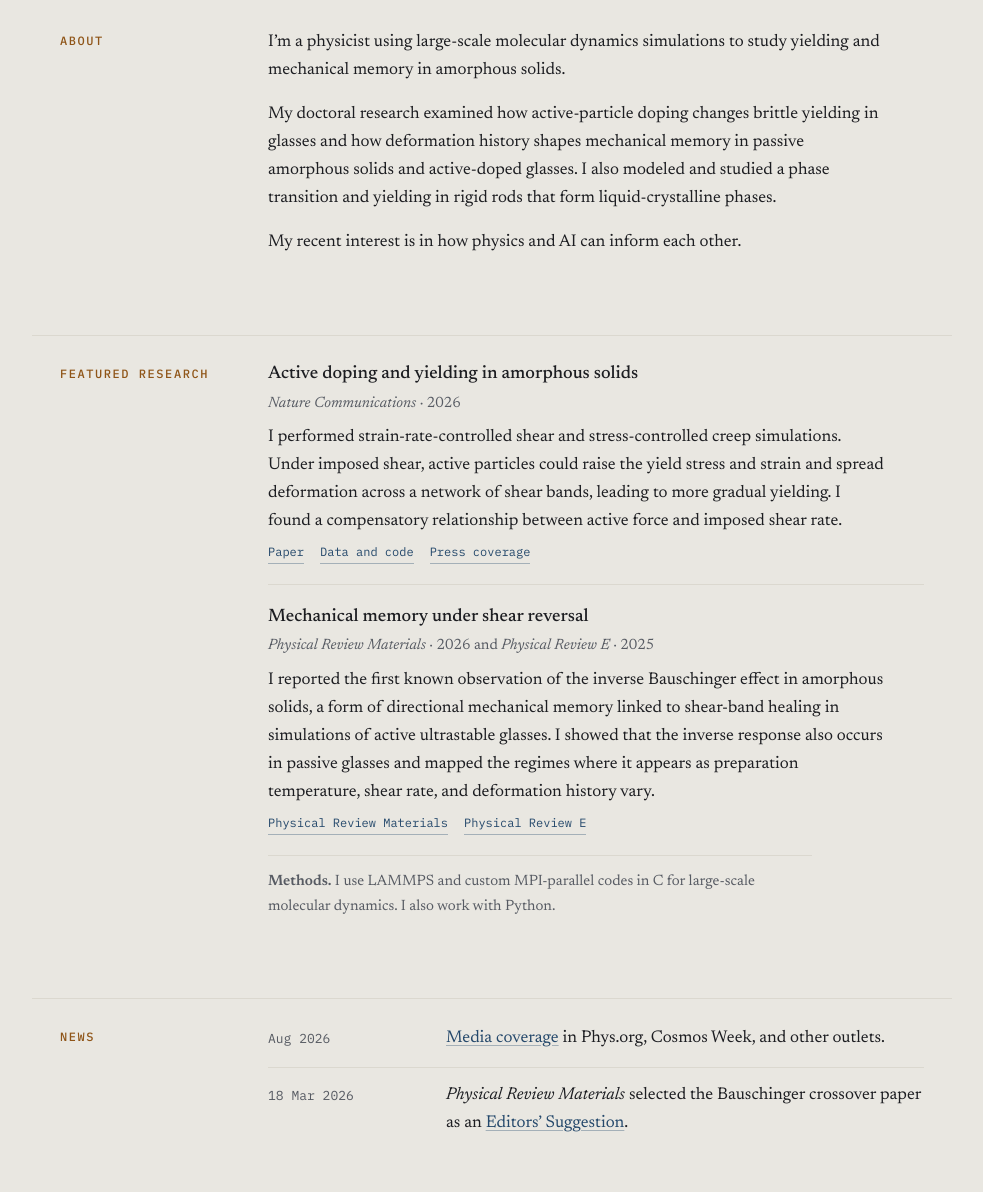
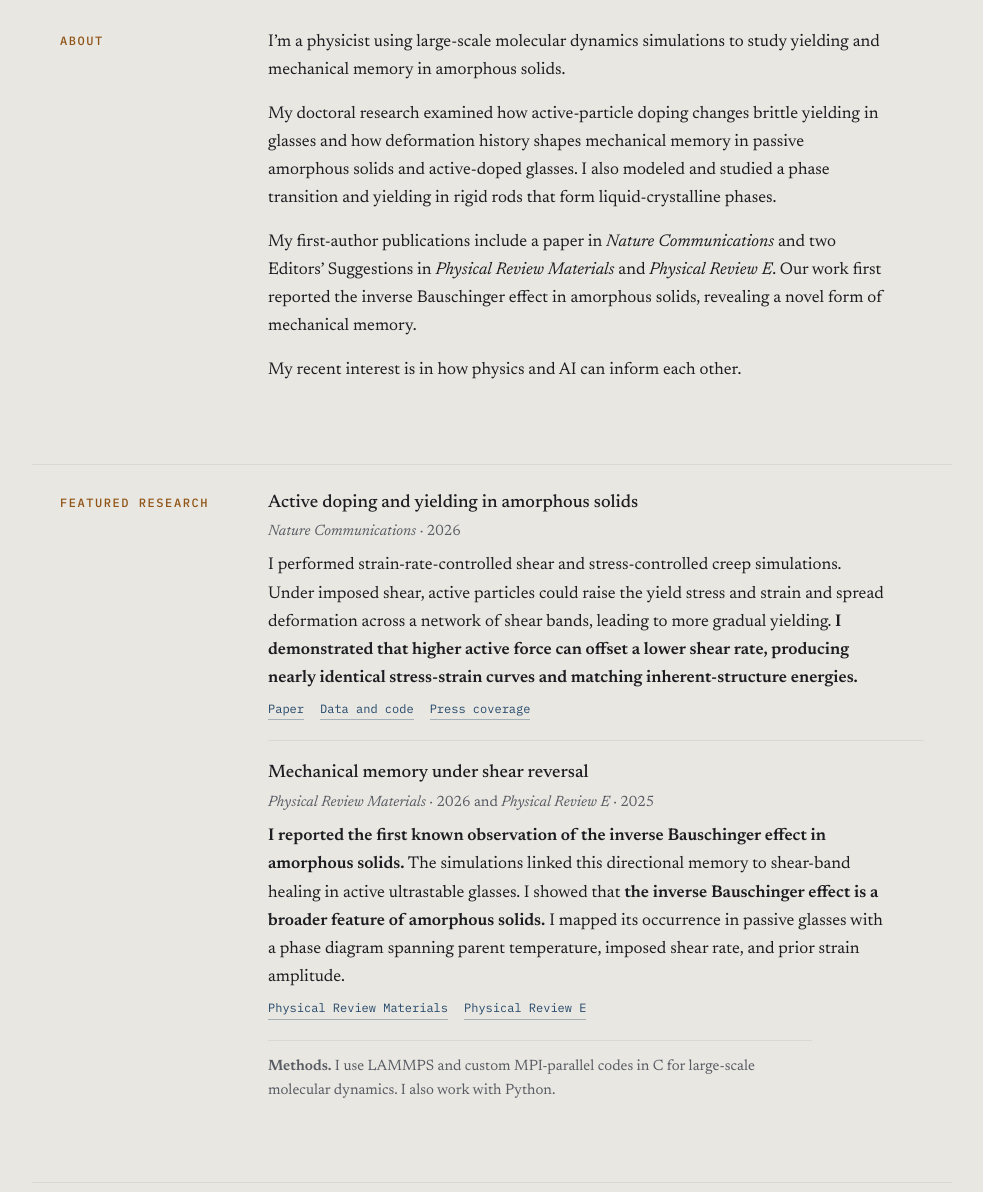
Before and after one commit to rashmipriya-rp/rashmipriya-rp.github.io, a plain HTML site: page index.html in a window 1280 px wide. Shown: the part 406-1598 px from the top of the page, without its empty margins (148-1131 px from the left). Drawn offline with Linux system fonts and the light colour scheme.

Commit message:
Add files via upload

```diff
--- a/index.html
+++ b/index.html
@@ -577,6 +577,10 @@ a:focus-visible {
            in glasses and how deformation history shapes mechanical memory in passive amorphous
            solids and active-doped glasses. I also modeled and studied a phase transition and
            yielding in rigid rods that form liquid-crystalline phases.</p>
+        <p>My first-author publications include a paper in <em>Nature Communications</em> and
+           two Editors’ Suggestions in <em>Physical Review Materials</em> and
+           <em>Physical Review E</em>. Our work first reported the inverse Bauschinger effect in amorphous solids,
+           revealing a novel form of mechanical memory.</p>
         <p>My recent interest is in how physics and AI can inform each other.</p>
       </div>
     </div>
@@ -594,8 +598,9 @@ a:focus-visible {
             <p>I performed strain-rate-controlled shear and stress-controlled creep simulations.
                Under imposed shear, active particles could raise the yield stress and strain
                and spread deformation across a network of shear bands, leading to more gradual
-               yielding. I found a compensatory relationship between active force and imposed
-               shear rate.</p>
+               yielding. <strong>I demonstrated that higher active force can offset a lower shear rate,
+               producing nearly identical stress-strain curves and matching inherent-structure
+               energies.</strong></p>
             <div class="pub-links">
               <a href="https://doi.org/10.1038/s41467-026-75709-y" target="_blank" rel="noopener">Paper</a>
               <a href="https://doi.org/10.6084/m9.figshare.32894057" target="_blank" rel="noopener">Data and code</a>
@@ -605,11 +610,12 @@ a:focus-visible {
           <article class="feature">
             <h3 class="pub-title">Mechanical memory under shear reversal</h3>
             <p class="feature-venue"><em>Physical Review Materials</em> · 2026 and <em>Physical Review E</em> · 2025</p>
-            <p>I reported the first known observation of the inverse Bauschinger effect
-               in amorphous solids, a form of directional mechanical memory linked to shear-band
-               healing in simulations of active ultrastable glasses. I showed that the inverse
-               response also occurs in passive glasses and mapped the regimes where it appears
-               as preparation temperature, shear rate, and deformation history vary.</p>
+            <p><strong>I reported the first known observation of the inverse Bauschinger effect
+               in amorphous solids.</strong> The simulations linked this directional memory
+               to shear-band healing in active ultrastable glasses. I showed that
+               <strong>the inverse Bauschinger effect is a broader feature of amorphous solids.</strong>
+               I mapped its occurrence in passive glasses with a phase diagram spanning parent
+               temperature, imposed shear rate, and prior strain amplitude.</p>
             <div class="pub-links">
               <a href="https://doi.org/10.1103/stkn-vhrr" target="_blank" rel="noopener">Physical Review Materials</a>
               <a href="https://doi.org/10.1103/4ws8-1s7j" target="_blank" rel="noopener">Physical Review E</a>
```
Also changed, not shown: 1 other file.
